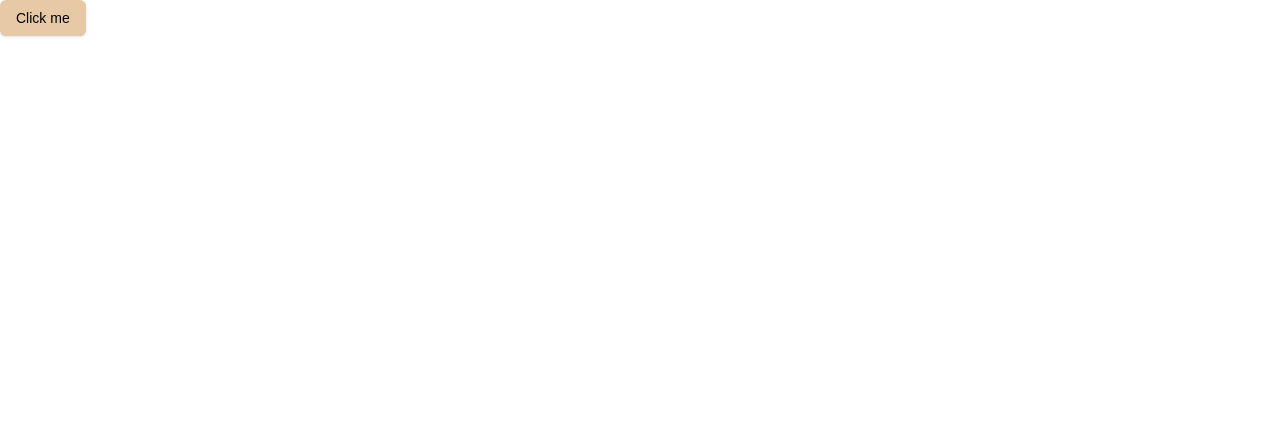
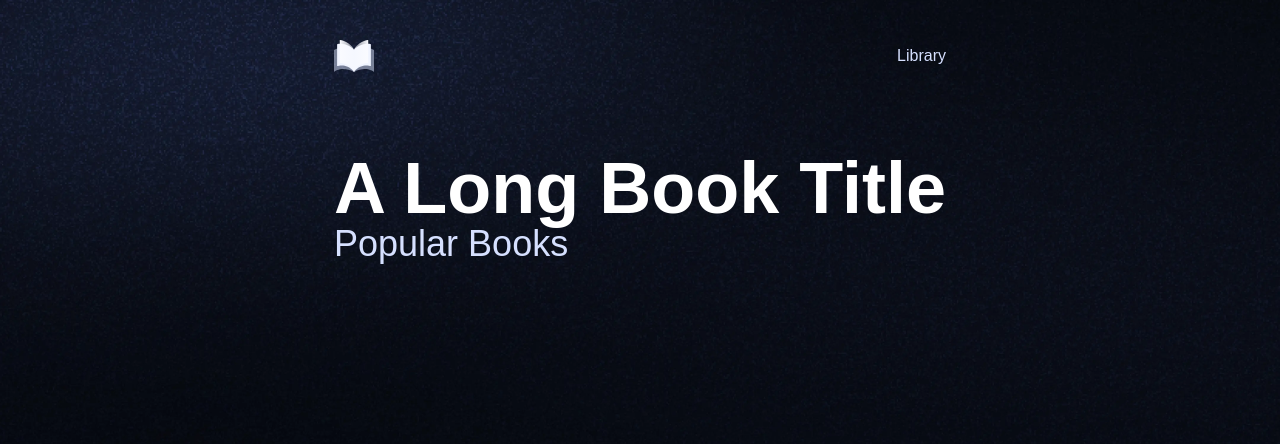
Before and after one commit to kanan88/libraconnect, a Next.js app: page / in a window 1280 px wide. Shown: the top 444 px of the page. Built offline with nearby package versions, Linux system fonts and the light colour scheme; a web font is replaced by a local one.

Commit message:
implement Header section

```diff
--- /dev/null
+++ b/app/(root)/layout.tsx
@@ -0,0 +1,15 @@
+import Header from "@/components/Header";
+
+const Layout = ({ children }: { children: React.ReactNode }) => {
+  return (
+    <main className="root-container">
+      <div className="mx-auto max-w-7xl">
+        <Header />
+
+        <div className="mt-20 pb-20">{children}</div>
+      </div>
+    </main>
+  );
+};
+
+export default Layout;
--- /dev/null
+++ b/app/(root)/page.tsx
@@ -0,0 +1,12 @@
+import BookList from "@/components/BookList";
+import BookOverview from "@/components/BookOverview";
+import { Button } from "@/components/ui/button";
+
+const Home = () => (
+  <>
+    <BookOverview />
+    <BookList />
+  </>
+);
+
+export default Home;
--- a/app/page.tsx
+++ /dev/null
@@ -1,9 +0,0 @@
-import { Button } from "@/components/ui/button";
-
-const Home = () => (
-  <>
-    <Button>Click me</Button>
-  </>
-);
-
-export default Home;
--- /dev/null
+++ b/components/BookList.tsx
@@ -0,0 +1,9 @@
+const BookList = () => {
+  return (
+    <section>
+      <h2 className="font-bebas-neue text-4xl text-light-100">Popular Books</h2>
+    </section>
+  );
+};
+
+export default BookList;
--- /dev/null
+++ b/components/BookOverview.tsx
@@ -0,0 +1,11 @@
+const BookOverview = () => {
+  return (
+    <section className="book-overview">
+      <div className="flex flex-1 flex-col gap-5">
+        <h1>A Long Book Title</h1>
+      </div>
+    </section>
+  );
+};
+
+export default BookOverview;
--- /dev/null
+++ b/components/Header.tsx
@@ -0,0 +1,40 @@
+"use client";
+
+import { cn } from "@/lib/utils";
+import Image from "next/image";
+import Link from "next/link";
+import { usePathname } from "next/navigation";
+
+const Header = () => {
+  const pathname = usePathname();
+
+  return (
+    <header className="my-10 flex justify-between gap-5">
+      <Link href="/">
+        <Image
+          src="/icons/logo.svg"
+          alt="logo"
+          width={40}
+          height={40}
+          priority
+        />
+      </Link>
+
+      <ul className="flex flex-row items-center gap-8">
+        <li>
+          <Link
+            href="/library"
+            className={cn(
+              "text-base cursor-pointer capitalize",
+              pathname === "/library" ? "text-light-200" : "text-light-100"
+            )}
+          >
+            Library
+          </Link>
+        </li>
+      </ul>
+    </header>
+  );
+};
+
+export default Header;
```
